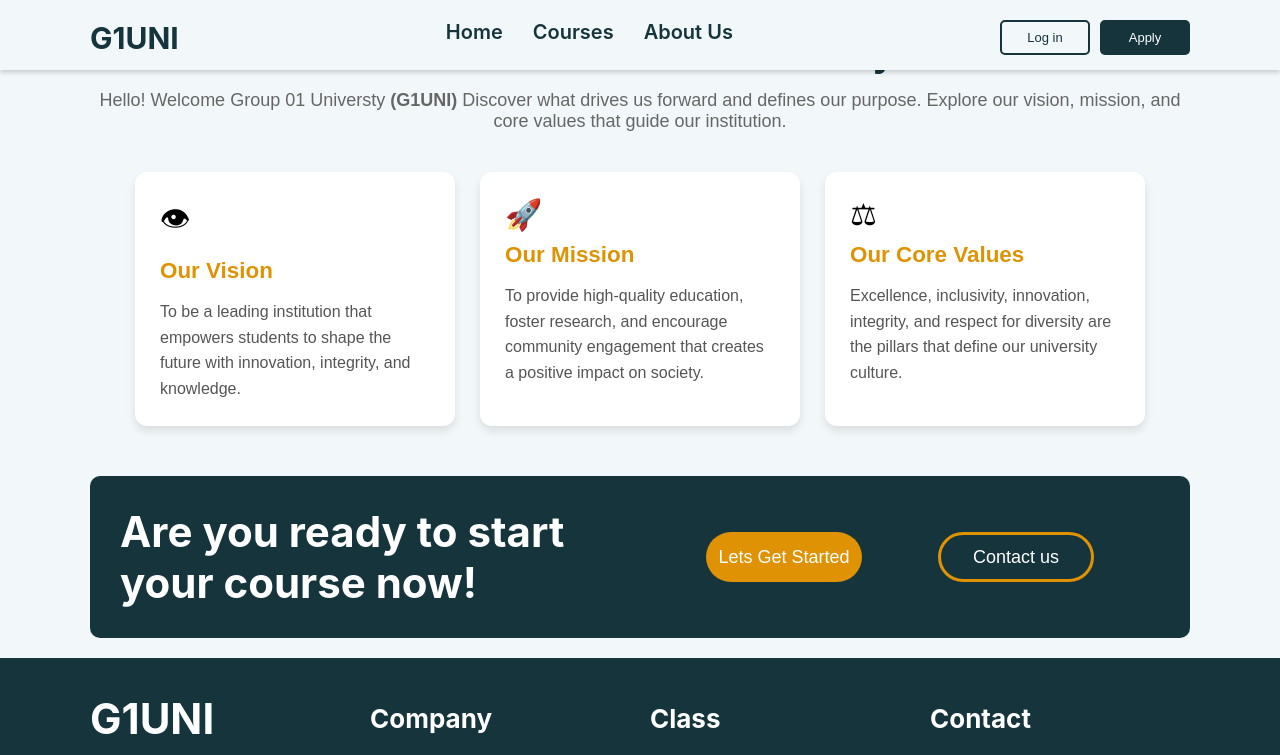
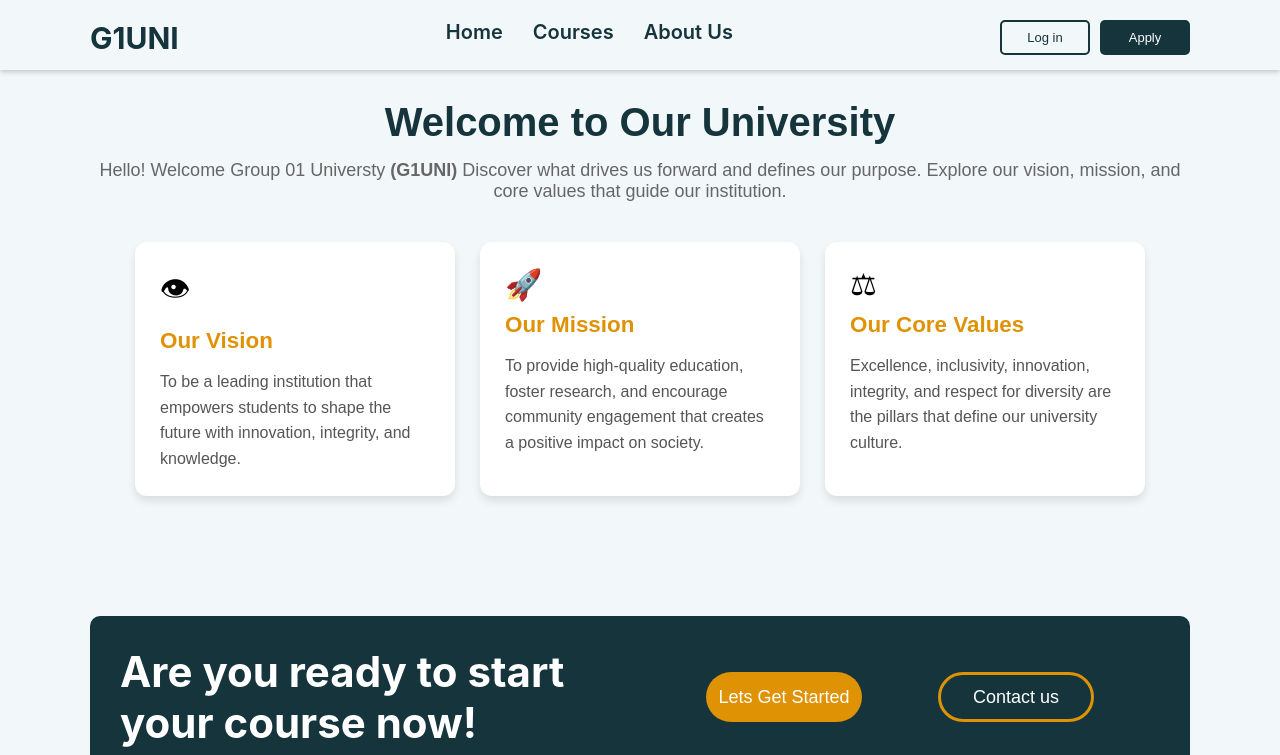
Before and after one commit to BONIGRAPHICS/UNIVERSITY-WEBSITE-, a React (Create React App) app: page /About in a window 1280 px wide. Shown: the top 755 px of the page. Built offline with nearby package versions, Linux system fonts and the light colour scheme.

Commit message:
Changes on About Us

```diff
--- a/src/COMPONENTS/style.css
+++ b/src/COMPONENTS/style.css
@@ -845,10 +845,10 @@ p {
 }
 
 /*
-/////////////////////////////// */
+ABOUT SECTION */
 
 .about {
-  padding: 30px 90px;
+  padding: 100px 90px;
   font-family: "Arial", sans-serif;
   text-align: center;
 }
```
